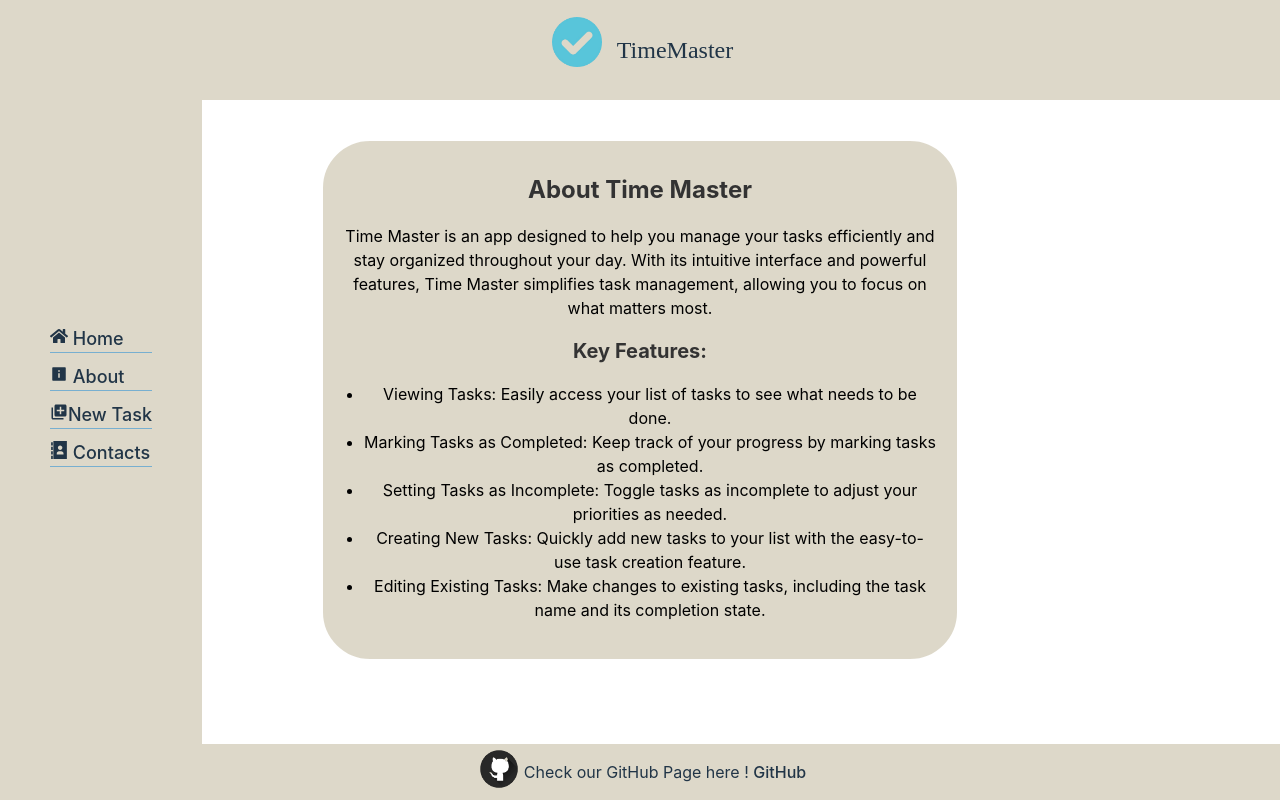
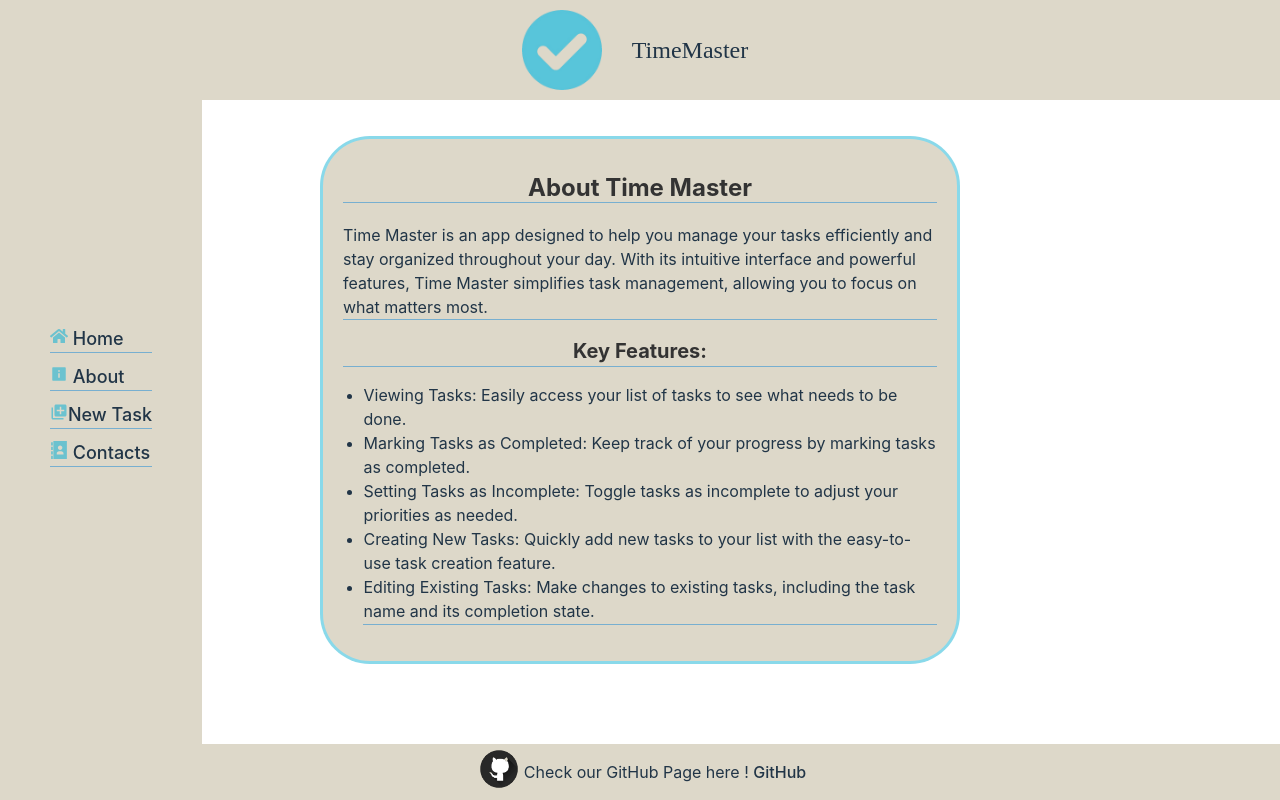
Before and after one commit to Saeideh-Bahadoran/ReactToDoApp, a React (Vite) app: page /about in a window 1280 px wide. Built offline with nearby package versions, Linux system fonts and the light colour scheme; the HTML template or start-up script is replaced by a standard one.

Commit message:
Styling completed

```diff
--- a/src/App.css
+++ b/src/App.css
@@ -8,12 +8,14 @@
 .logo {
   height: 6em;
   padding: 1.5em;
+  margin: 10px;
   will-change: filter;
   transition: filter 300ms;
 }
 .icon-logo {
-  width: 50px;
-  height: 50px;
+  width: 80px;
+  height: 80px;
+  margin-top: 8px;
 }
 .navItems {
   display: flex;
@@ -36,7 +38,7 @@
 }
 
 .appName {
-  padding: 15px;
+  padding: 30px;
   font-family: 'Bad Script', cursive;
   color: #213547;
   font-size:x-large;
@@ -233,3 +235,6 @@ border-bottom: solid 1px #77afd0;
   place-items: center;
 
 }
+.EditForm{
+  margin-bottom:5px ;
+}
--- a/src/Components/Sidebar.jsx
+++ b/src/Components/Sidebar.jsx
@@ -16,23 +16,23 @@ const Sidebar = ({ toggleAddTaskVisibility }) => {
       <ul >
         <li className="sidebarList">
           <NavLink to="/">
-          <FaHome /> Home
+          <FaHome  style={{color: "#6bc2cf"}}/> Home
           </NavLink>
         </li>
         <li className="sidebarList">
           <NavLink to="/about">
-          <BiSolidInfoSquare /> About
+          <BiSolidInfoSquare style={{color: "#6bc2cf"}}/> About
           </NavLink>
         </li>
         <li className="sidebarList">
           <NavLink to="/" onClick={handleAddTaskClick}>
             {/* <MdAddTask />  */}
-            <MdLibraryAdd />New Task
+            <MdLibraryAdd style={{color: "#6bc2cf"}}/>New Task
           </NavLink>
         </li>
         <li className="sidebarList">
           <NavLink to="/contacts">
-          <ImAddressBook /> Contacts
+          <ImAddressBook style={{color: "#6bc2cf"}}/> Contacts
           </NavLink>
         </li>
       </ul>
--- a/src/assets/Pages/About.module.css
+++ b/src/assets/Pages/About.module.css
@@ -4,8 +4,9 @@
     margin: 20px auto;
     padding: 20px;
     background-color: #ddd8c9;
-    border: 3px solid #ffffff;
+    border: 3px solid #61dafbaa;
     border-radius: 50px;
+    font-family: Inter, system-ui, Avenir, Helvetica, Arial, sans-serif;
   }
 
   .title {
@@ -13,12 +14,16 @@
     font-weight: bold;
     color: #333;
     margin-bottom: 20px;
+    border-bottom: solid 1px #77afd0;
   }
 
   .description {
+    text-align: left;
     font-size: 16px;
     line-height: 1.5;
-    color: #000000;
+    color: #213547;
+    border-bottom: solid 1px #77afd0;
+
   }
 
   .subtitle {
@@ -27,13 +32,18 @@
     color: #333;
     margin-top: 3px;
     margin-bottom: 1px;
+    border-bottom: solid 1px #77afd0;
+
   }
 
   .featuresList {
     list-style-type: disc;
     margin-left: 20px;
-    color: #000000;
+    color: #213547;
     padding: 0.5px;
+    text-align: left;
+    border-bottom: solid 1px #77afd0;
+
   }
 
   .teamContainer {
--- a/src/assets/Pages/EditPage.jsx
+++ b/src/assets/Pages/EditPage.jsx
@@ -6,7 +6,7 @@ const EditPage = () => {
 
     <label >
           Edit your task here:
-          <input
+          <input className="EditForm"
             type="text"
             name="editTask"
             placeholder="Task Description"
```
